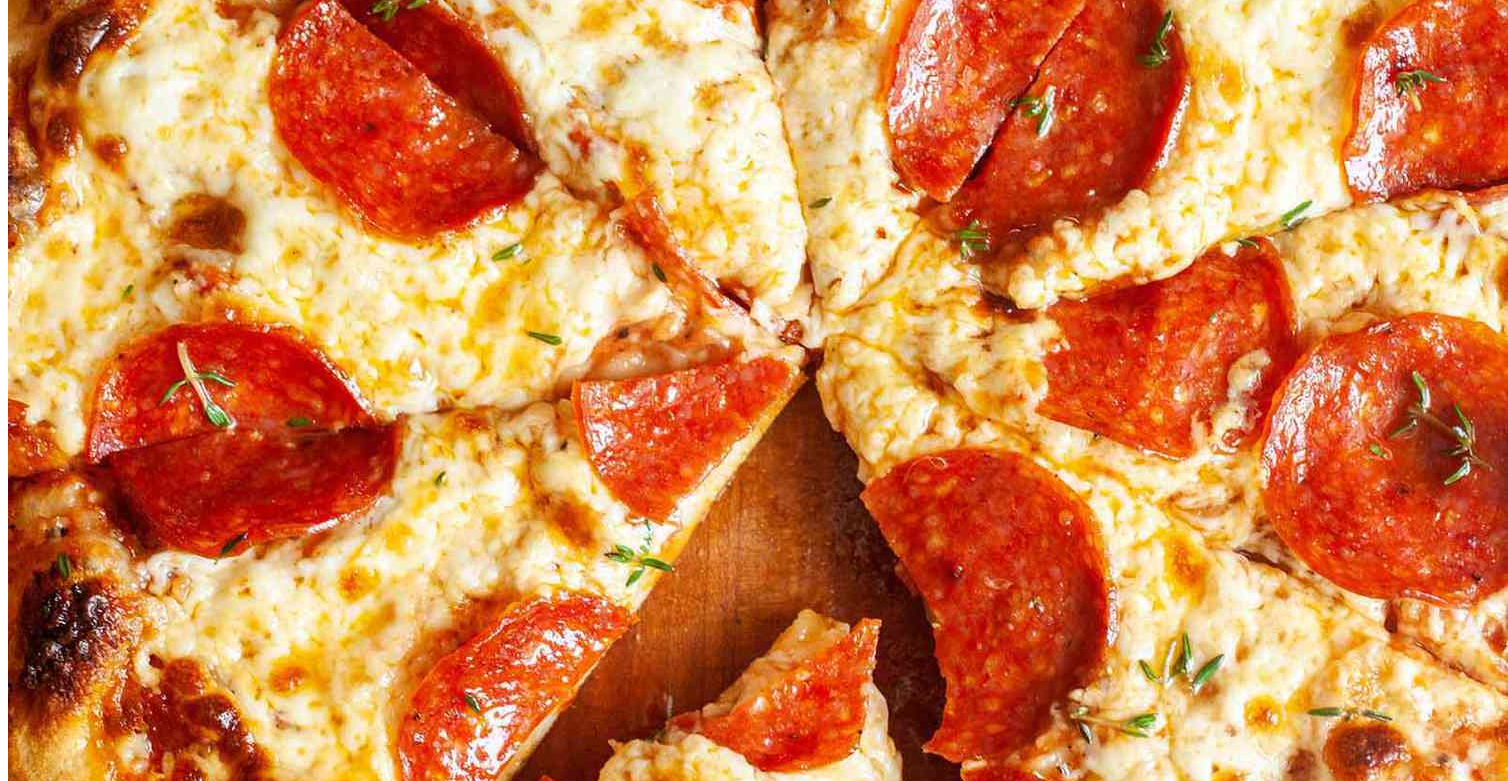
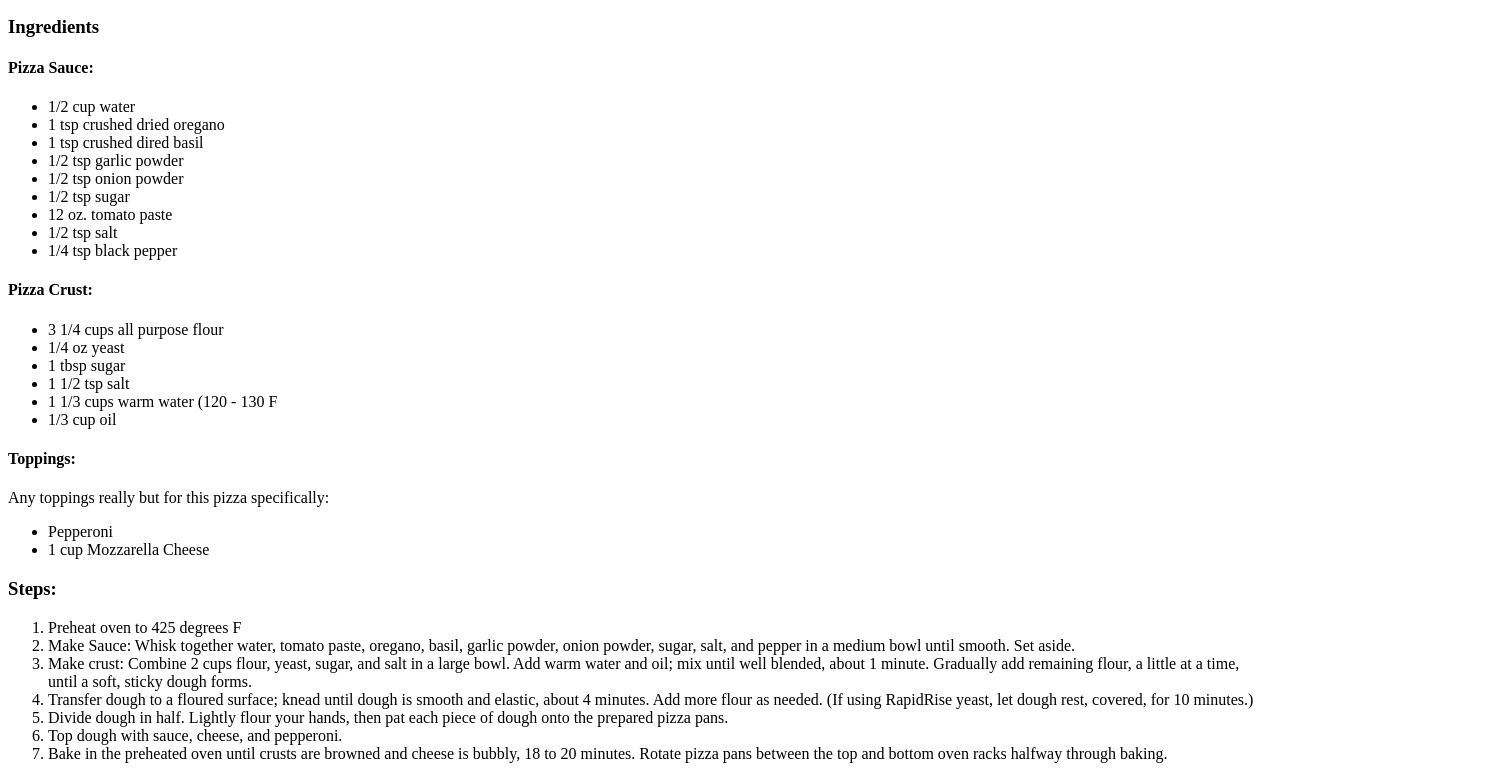
Before and after one commit to johncenason36/odin-recipes, a plain HTML site: page pizza.html in a window 1280 px wide. Shown: the part 639-1420 px from the top of the page, 1508 px wide, since content can reach past the window. Drawn offline with Linux system fonts and the light colour scheme.

Commit message:
First recipe completed

```diff
--- a/pizza.html
+++ b/pizza.html
@@ -8,10 +8,49 @@
   <body>
     <h1>Peppa Pig's Pizza</h1>
     <p>
-      <img src='../images/pepperoni.jpg' alt='A beautiful slice of pizza'>
+      <img src='images/pepperoni.jpg' alt='A beautiful slice of pizza' width = "400" height = "500">
     </p>
     <p> A sexy slice of pizza covered in marinara, cheese and most importantly PEPPA. When eating this you will be content
       knowing you'll never have to hear her annoying ass voice ever again. Love it. Savor it. Do it. </p>
+    <h3> Ingredients</h3>
+    <h4> Pizza Sauce:</h5>
+    <ul>
+      <li> 1/2 cup water</li>
+      <li>1 tsp crushed dried oregano</li>
+      <li>1 tsp crushed dired basil</li>
+      <li>1/2 tsp garlic powder</li>
+      <li>1/2 tsp onion powder</li>
+      <li>1/2 tsp sugar</li>
+      <li>12 oz. tomato paste</li>
+      <li>1/2 tsp salt</li>
+      <li>1/4 tsp black pepper</li>
+    </ul>
+    <h4> Pizza Crust:</h4>
+    <ul>
+      <li> 3 1/4 cups all purpose flour</li>
+      <li> 1/4 oz yeast</li>
+      <li> 1 tbsp sugar</li>
+      <li> 1 1/2 tsp salt</li>
+      <li> 1 1/3 cups warm water (120 - 130 F</li>
+      <li> 1/3 cup oil</li>
+    </ul>
+    <h4> Toppings:</h4>
+     Any toppings really but for this pizza specifically:
+    <ul>
+      <li> Pepperoni</li>
+      <li> 1 cup Mozzarella Cheese</li>
+    </ul>
+    <h3> Steps:</h3>
+    <ol>
+      <li> Preheat oven to 425 degrees F</li>
+      <li> Make Sauce: Whisk together water, tomato paste, oregano, basil, garlic powder, onion powder, sugar, salt, and pepper in a medium bowl until smooth. Set aside.</li>
+      <li> Make crust: Combine 2 cups flour, yeast, sugar, and salt in a large bowl. Add warm water and oil; mix until well blended, about 1 minute. Gradually add remaining flour, a little at a time, until a soft, sticky dough forms.</li>
+      <li> Transfer dough to a floured surface; knead until dough is smooth and elastic, about 4 minutes. Add more flour as needed. (If using RapidRise yeast, let dough rest, covered, for 10 minutes.)</li>
+      <li> Divide dough in half. Lightly flour your hands, then pat each piece of dough onto the prepared pizza pans.</li>
+      <li> Top dough with sauce, cheese, and pepperoni.</li>
+      <li> Bake in the preheated oven until crusts are browned and cheese is bubbly, 18 to 20 minutes. Rotate pizza pans between the top and bottom oven racks halfway through baking.</li>
+
+    </ol>
 
   </body>
 </html>
```
